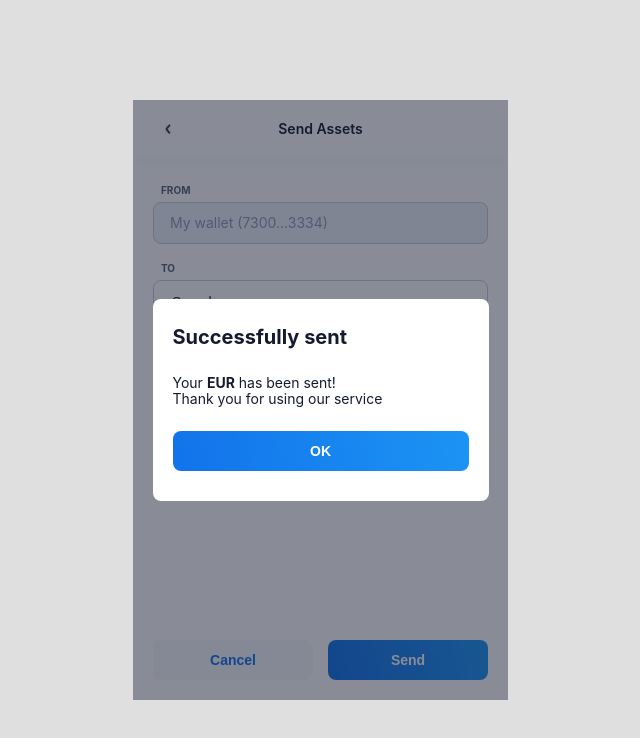
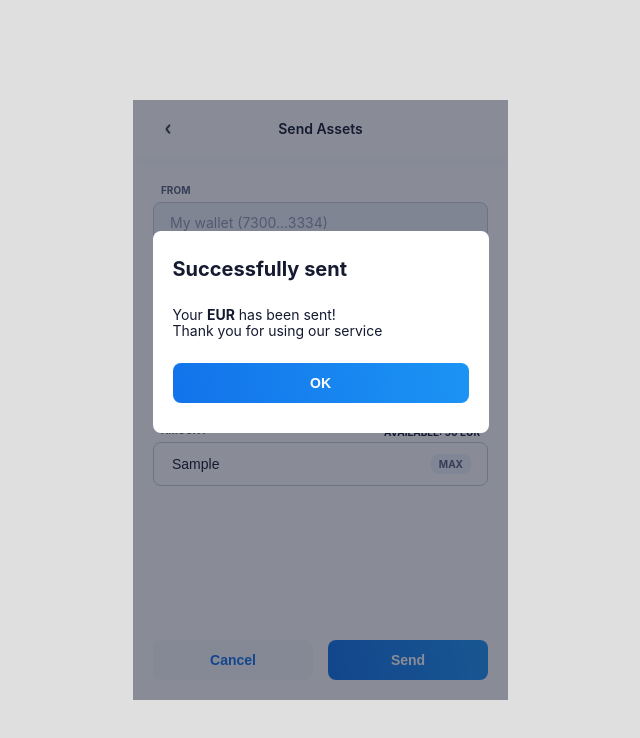
Before and after one commit to AndrewNTA/sky-mavis, a React (Create React App) app: page /send-step in a window 1280 px wide. Both pictures are taken after typing "Sample", "Sample" into the empty fields and a click on the button "Send". Shown: the top 738 px of the page, without its empty margins (320-960 px from the left). Built offline with nearby package versions, Linux system fonts and the light colour scheme.

Commit message:
Fix position success modal

```diff
--- a/src/containers/send-step/components/success-modal.css
+++ b/src/containers/send-step/components/success-modal.css
@@ -18,7 +18,7 @@
     height: 202px;
     position: absolute;
     left: calc(50% - 168px);
-    top: calc(50% - 101px);
+    top: 131px;
     background-color: #ffffff;
     z-index: 1000;
     border-radius: 8px;
```
